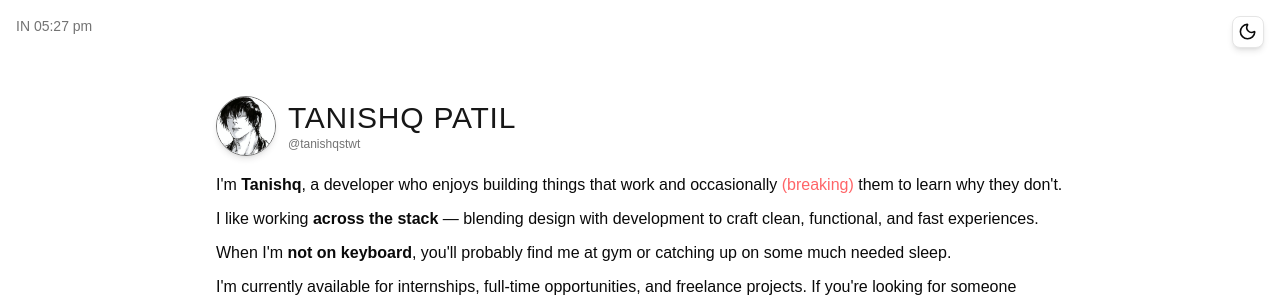
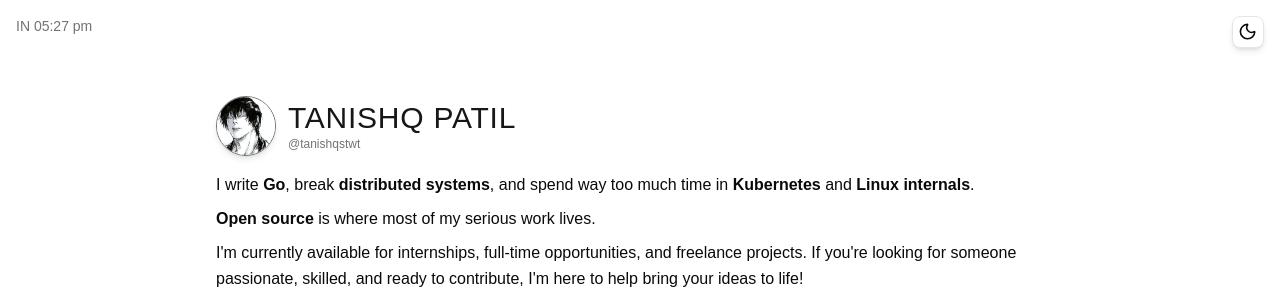
Before and after one commit to cotishq/tanfolio, a Next.js app: page / in a window 1280 px wide. Shown: the top 304 px of the page. Built offline with nearby package versions, Linux system fonts and the light colour scheme; a web font is replaced by a local one.

Commit message:
update intro

```diff
--- a/components/About.tsx
+++ b/components/About.tsx
@@ -59,15 +59,10 @@ const About = () => {
 
       <div className="space-y-2 text-sm md:text-base leading-relaxed">
         <p>
-          I'm <strong>Tanishq</strong>, a developer who enjoys building things that work and occasionally{" "}
-          <span className="text-red-400">(breaking)</span> them to learn why they don't.
+          I write <strong>Go</strong>, break <strong>distributed systems</strong>, and spend way too much time in <strong>Kubernetes</strong> and <strong>Linux internals</strong>.
         </p>
         <p>
-          I like working <strong>across the stack</strong> — blending design with development to craft clean,
-          functional, and fast experiences.
-        </p>
-        <p>
-          When I'm <strong>not on keyboard</strong>, you'll probably find me at gym or catching up on some much needed sleep.
+          <strong>Open source</strong> is where most of my serious work lives.
         </p>
         <p>
           I'm currently available for internships, full-time opportunities, and freelance projects. If you're looking for someone passionate, skilled, and ready to contribute, I'm here to help bring your ideas to life!
```
